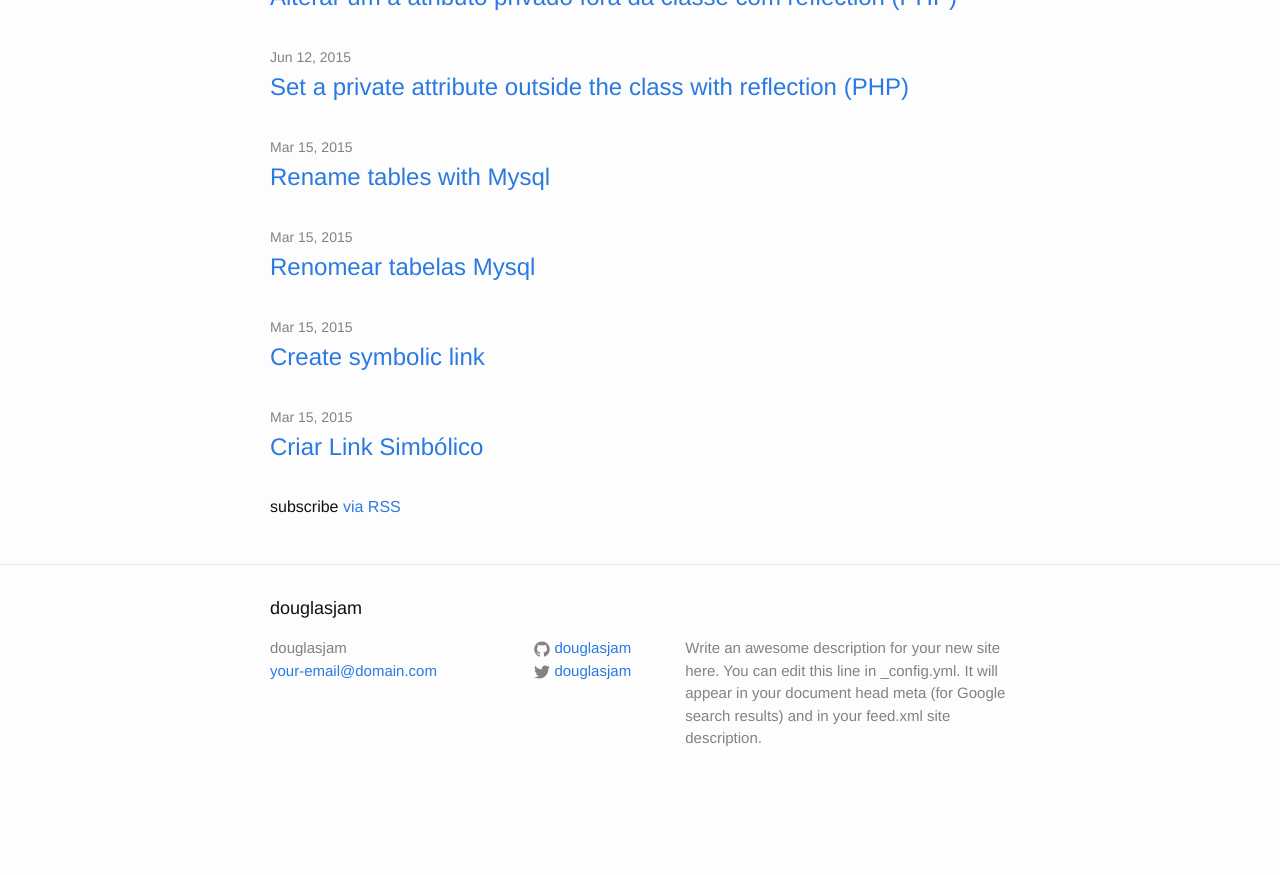
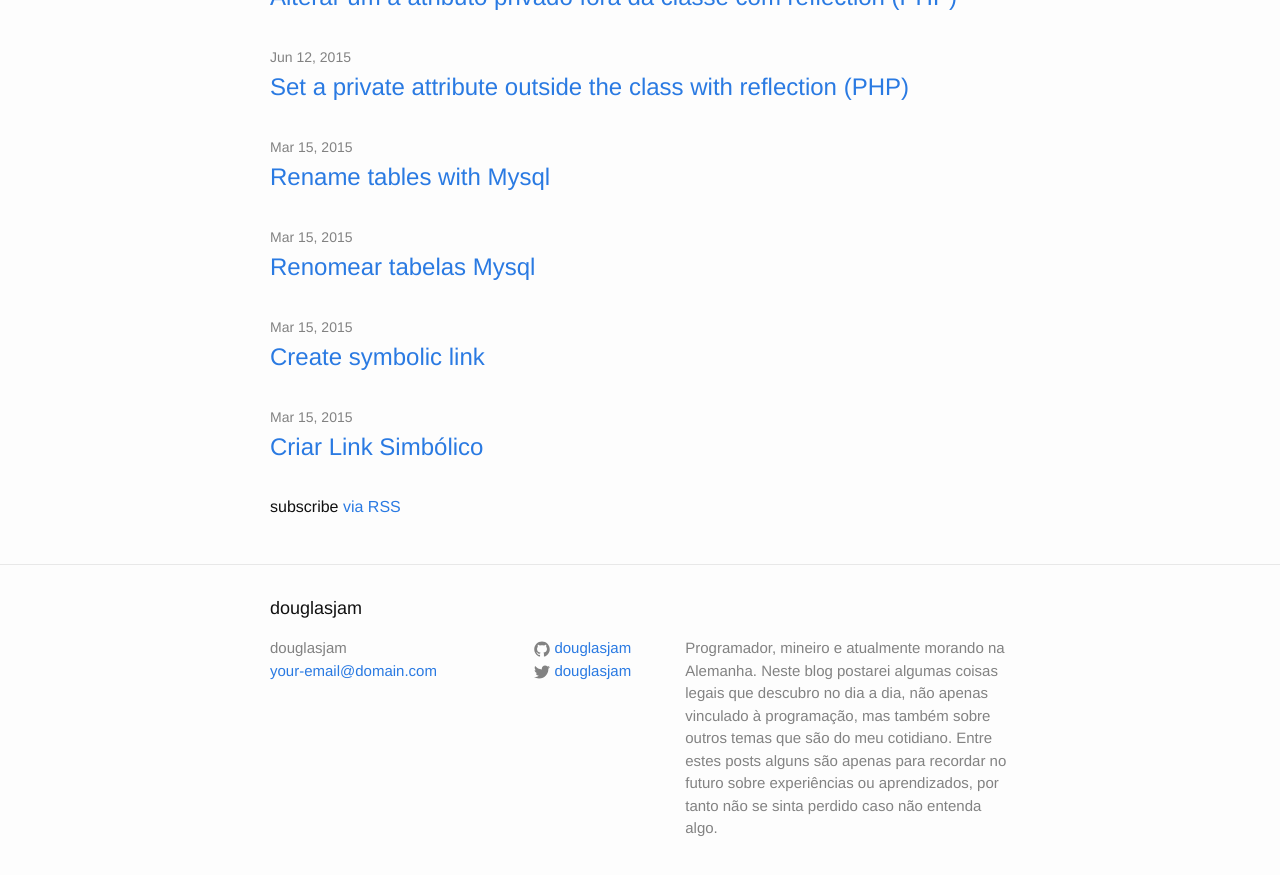
Before and after one commit to douglasjam/blog, a Jekyll site: the page built from index.html, in a window 1280 px wide and 900 px high, scrolled down 902 px. Shown: the top 875 px of the window. Built offline with Jekyll 4.4.1, drawn with Linux system fonts in a browser that asks for light colours; before the commit the page ends 1712 px from its top, so only the background shows below that.

```diff
--- a/_config.yml
+++ b/_config.yml
@@ -8,10 +8,7 @@
 # Site settings
 title: douglasjam
 email: your-email@domain.com
-description: > # this means to ignore newlines until "baseurl:"
-  Write an awesome description for your new site here. You can edit this
-  line in _config.yml. It will appear in your document head meta (for
-  Google search results) and in your feed.xml site description.
+description: Programador, mineiro e atualmente morando na Alemanha. Neste blog postarei algumas coisas legais que descubro no dia a dia, não apenas vinculado à programação, mas também sobre outros temas que são do meu cotidiano. Entre estes posts alguns são apenas para recordar no futuro sobre experiências ou aprendizados, por tanto não se sinta perdido caso não entenda algo.
 baseurl: "" # the subpath of your site, e.g. /blog
 url: "http://www.douglasjam.com.br" # the base hostname & protocol for your site
 twitter_username: douglasjam
```
